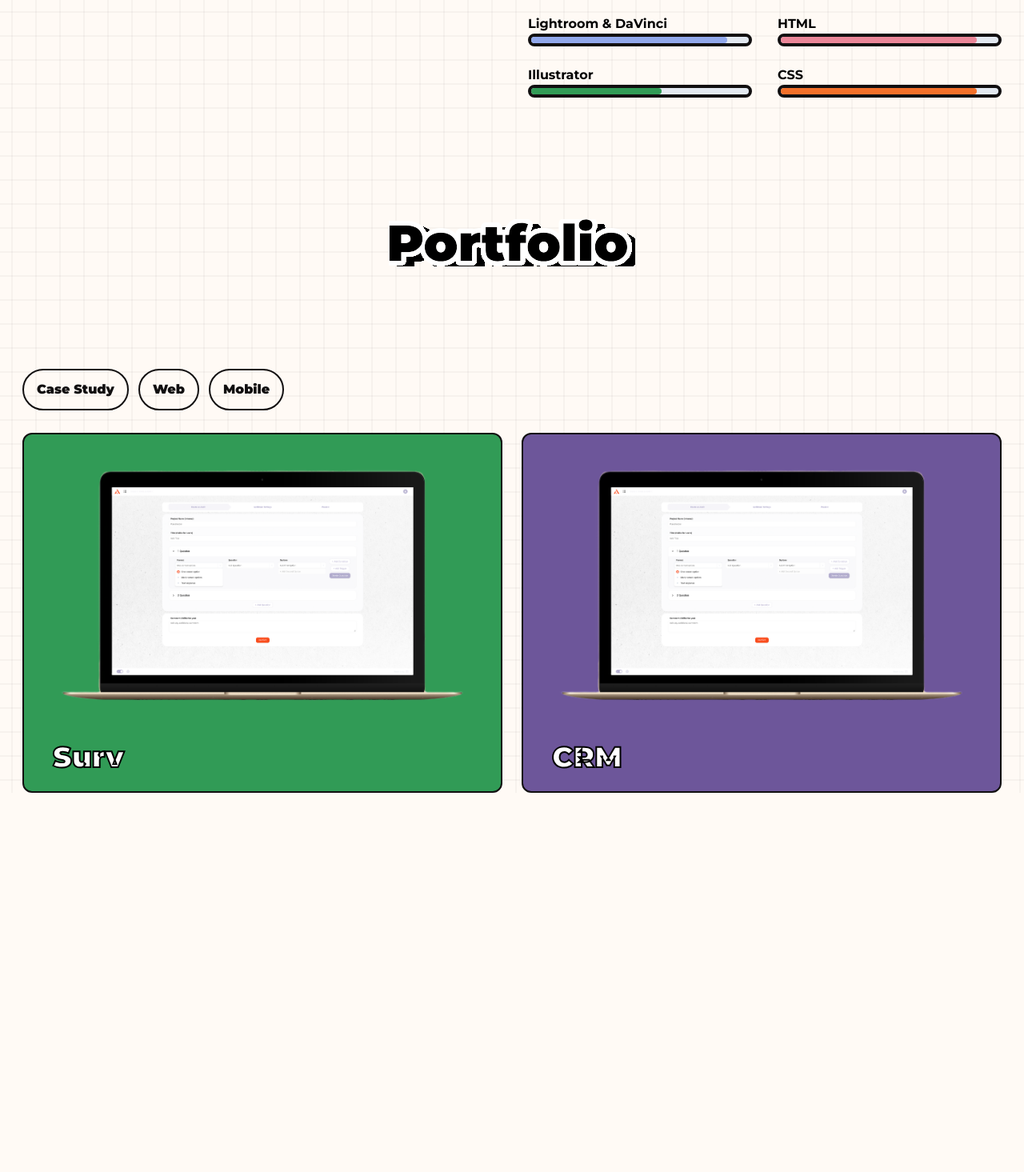
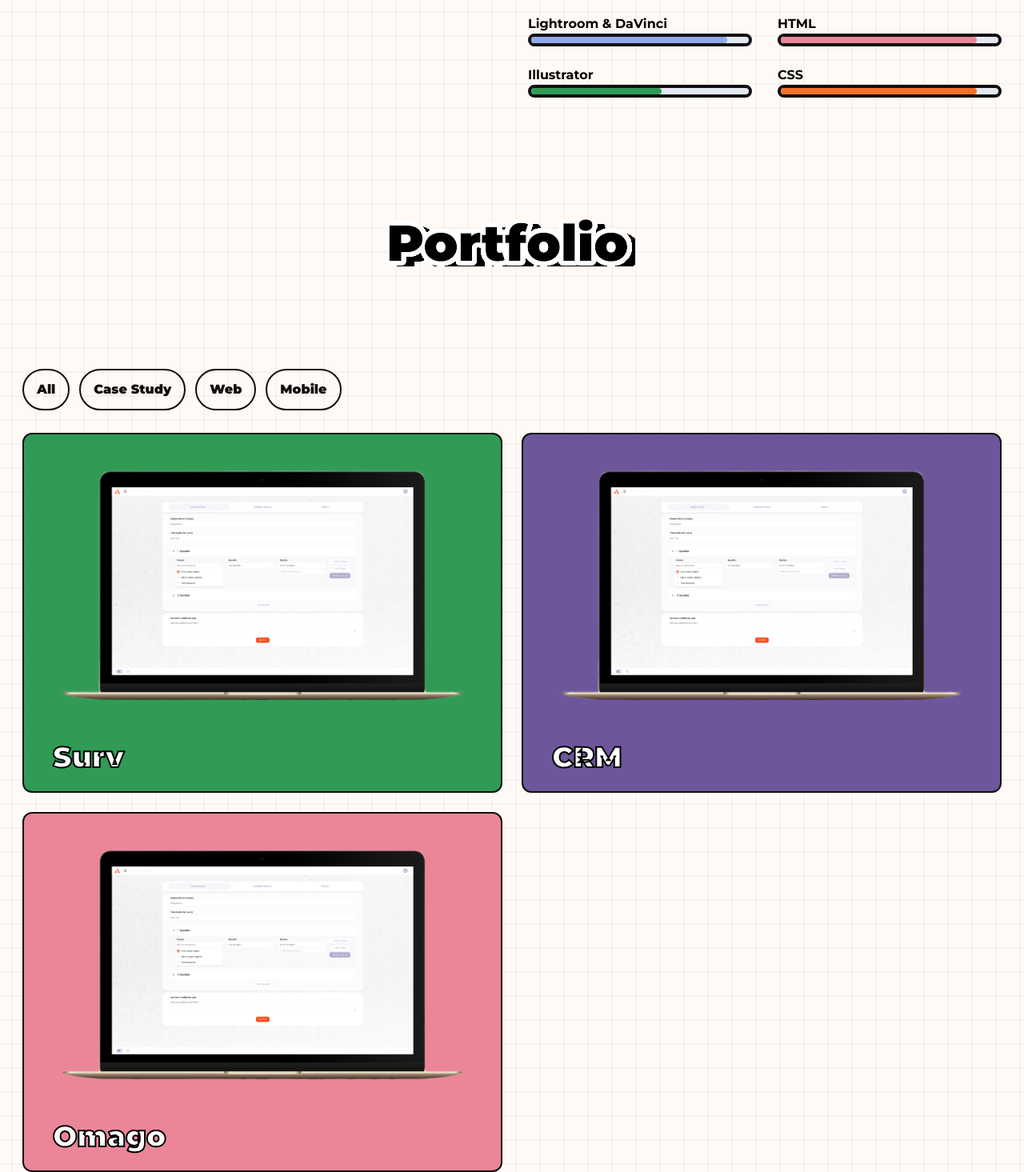
Before and after one commit to LizaKlev/Portfolio, a Next.js app: page / in a window 1280 px wide. Shown: the part 1080-2545 px from the top of the page at 80% size. Before the commit the page ends 2071 px from the top, so only its background shows below. Built offline with nearby package versions, Linux system fonts and the light colour scheme; a web font is replaced by a local one.

Commit message:
Portfolio fixes

```diff
--- a/src/components/Portfolio.tsx
+++ b/src/components/Portfolio.tsx
@@ -6,7 +6,7 @@ import Button from "./Button";
 const Portfolio = () => {
   const [selectedCategory, setSelectedCategory] = useState<string>();
 
-  const categories = ["Case Study", "Web", "Mobile"];
+  const categories = ["All", "Case Study", "Web", "Mobile"];
   const projects = [
     {
       name: "Surv",
@@ -16,10 +16,15 @@ const Portfolio = () => {
     {
         name: "CRM",
         color: "bg-purple",
-        categories: ["Case Study"],
+        categories: ["Web","Case Study"],
+      },
+      {
+        name: "Omago",
+        color: "bg-pink",
+        categories: ["Mobile"],
       },
   ];
-  const selectedProjects = selectedCategory
+  const selectedProjects = selectedCategory && selectedCategory !== "All"
     ? projects.filter((p) => p.categories.includes(selectedCategory))
     : projects;
 
@@ -43,11 +48,11 @@ const Portfolio = () => {
         ))}
       </div>
 
-      <div className="flex gap-6 mt-7">
+      <div className="grid grid-cols-1 sm:grid-cols-2 gap-6 mt-7">
         {selectedProjects.map((p) => (
           <div
             key={p.name}
-            className={`${p.color} aspect-[4/3] w-1/2 rounded-xl border-black border-2 hover:shadow-[8px_6px_0_0_rgba(0,0,0,1)] hover:-translate-x-1 hover:-translate-y-1 transition-all duration-200`}
+            className={`${p.color} aspect-[4/3] w-full rounded-xl border-black border-2 hover:shadow-[8px_6px_0_0_rgba(0,0,0,1)] hover:-translate-x-1 hover:-translate-y-1 transition-all duration-200`}
           >
             <img className="" src="/surv.png" alt="Surv Project" />
             <span className="montserrat-black ml-9 text-4xl text-white text-stroke">
```
